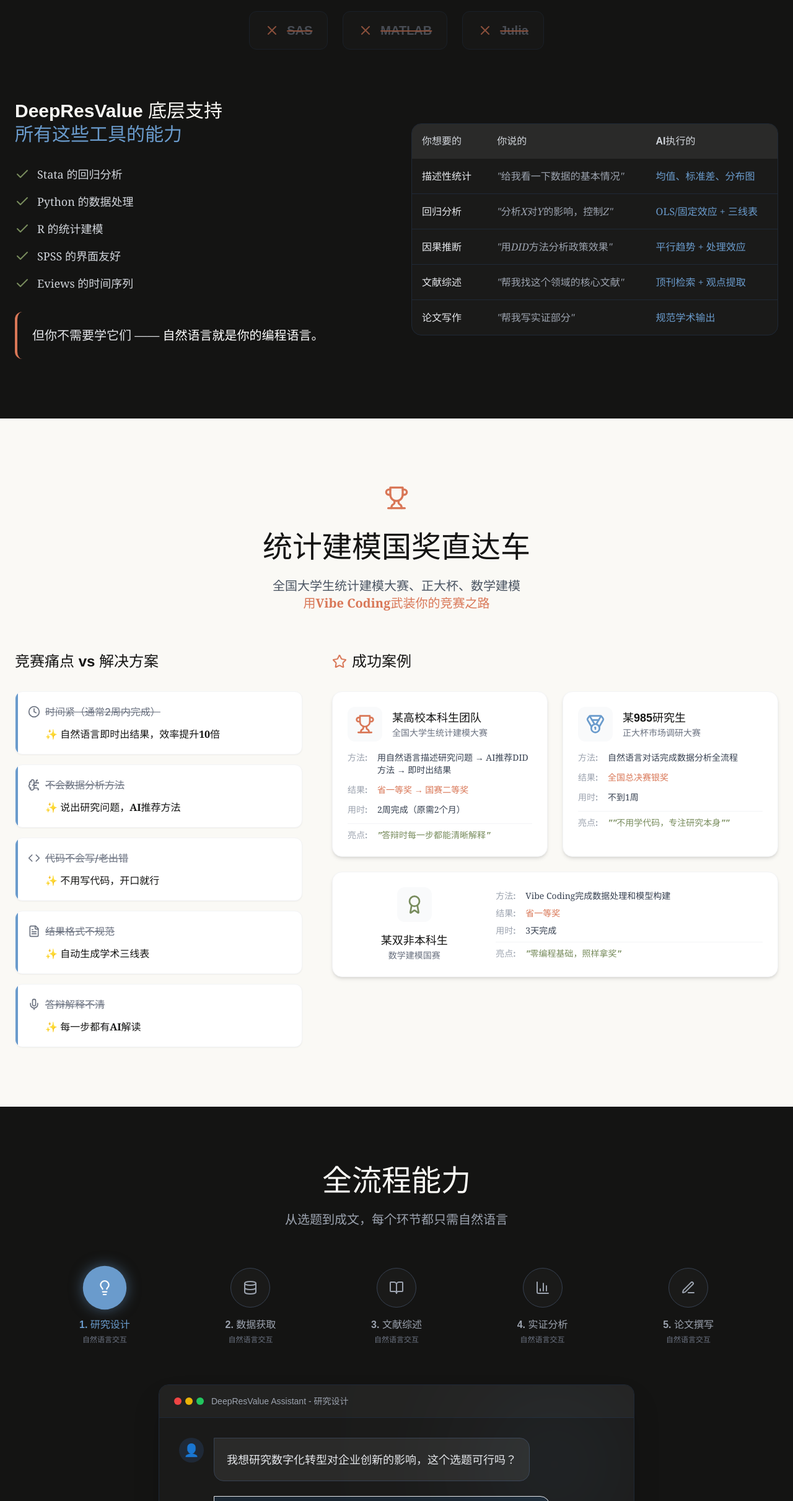
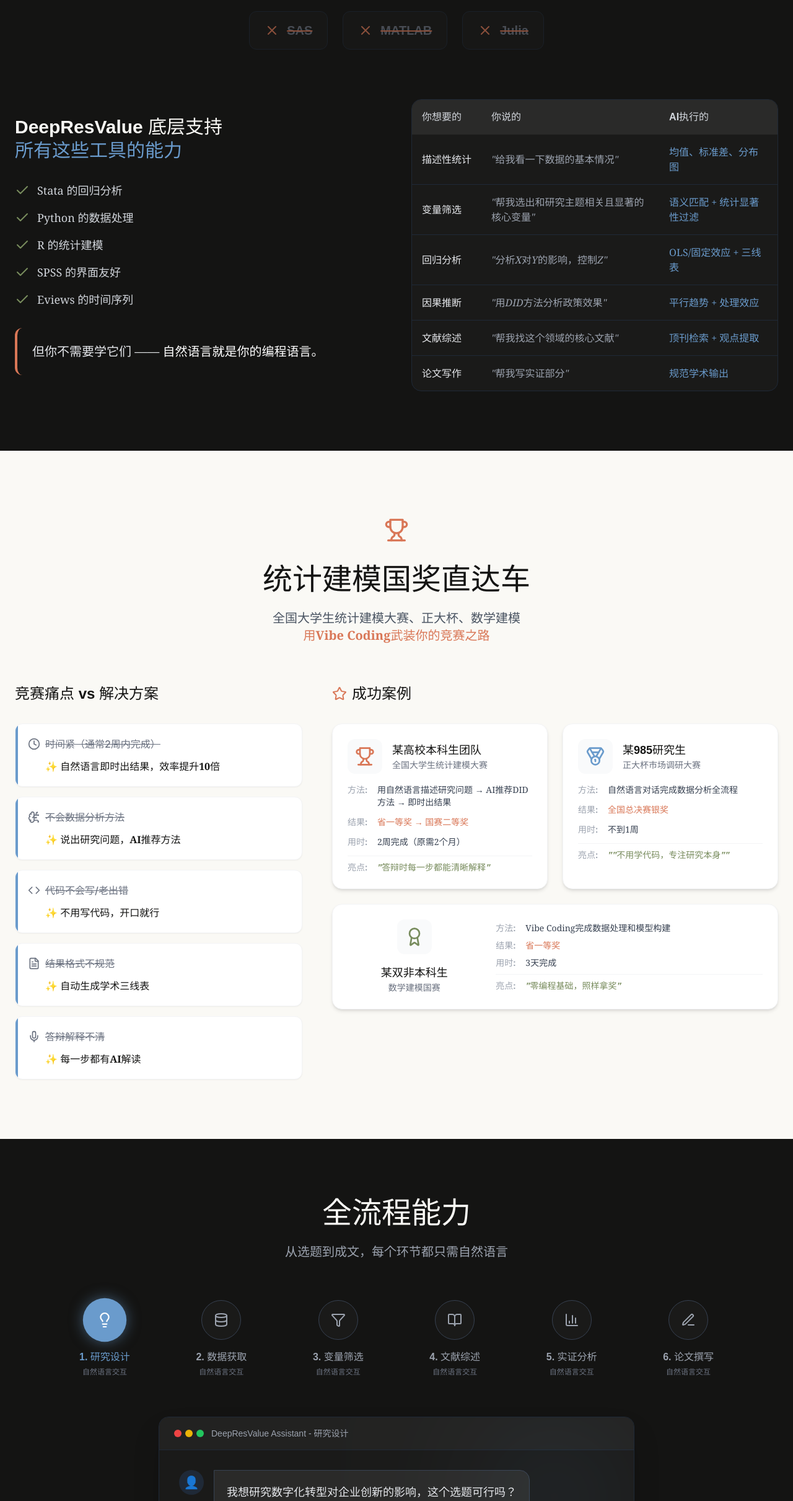
Before and after one commit to ZhangMochen1314/ZhangMochen1314, a React (Vite) app in the folder DeepResValue_WebApp/deer-flow/frontend/: page / in a window 1280 px wide. Shown: the part 2741-5162 px from the top of the page at 62% size. Built offline with nearby package versions, Linux system fonts and the light colour scheme.

Commit message:
feat: 浏览我的项目
Co-authored-by: traeagent <traeagent@users.noreply.github.com>

```diff
--- a/DeepResValue_WebApp/deer-flow/frontend/src/components/landing/ToolsSection.tsx
+++ b/DeepResValue_WebApp/deer-flow/frontend/src/components/landing/ToolsSection.tsx
@@ -7,6 +7,7 @@ export const ToolsSection: React.FC = () => {
 
   const scenarios = [
     { want: "描述性统计", say: "给我看一下数据的基本情况", do: "均值、标准差、分布图" },
+    { want: "变量筛选", say: "帮我选出和研究主题相关且显著的核心变量", do: "语义匹配 + 统计显著性过滤" },
     { want: "回归分析", say: "分析X对Y的影响，控制Z", do: "OLS/固定效应 + 三线表" },
     { want: "因果推断", say: "用DID方法分析政策效果", do: "平行趋势 + 处理效应" },
     { want: "文献综述", say: "帮我找这个领域的核心文献", do: "顶刊检索 + 观点提取" },
--- a/DeepResValue_WebApp/deer-flow/frontend/src/components/landing/WorkflowSection.tsx
+++ b/DeepResValue_WebApp/deer-flow/frontend/src/components/landing/WorkflowSection.tsx
@@ -1,6 +1,6 @@
 import React, { useState } from 'react';
 import { motion, AnimatePresence } from 'framer-motion';
-import { Lightbulb, Database, BookOpen, BarChart3, Edit3, ArrowRight } from 'lucide-react';
+import { Lightbulb, Database, BookOpen, BarChart3, Edit3, ArrowRight, Filter } from 'lucide-react';
 
 export const WorkflowSection: React.FC = () => {
   const [activeStep, setActiveStep] = useState(0);
@@ -22,20 +22,27 @@ export const WorkflowSection: React.FC = () => {
     },
     {
       id: 3,
+      title: "变量筛选",
+      icon: <Filter size={24} />,
+      say: "帮我从数据中选出与创新相关的核心控制变量，并确保结果显著",
+      reply: "已通过双重过滤：提取企业规模、资产负债率等5个语义相关变量，OLS检验后剔除了不显著项，最终保留3个核心控制变量..."
+    },
+    {
+      id: 4,
       title: "文献综述",
       icon: <BookOpen size={24} />,
       say: "帮我梳理数字化转型对企业创新的相关文献",
       reply: "检索到顶刊文献47篇，核心观点如下..."
     },
     {
-      id: 4,
+      id: 5,
       title: "实证分析",
       icon: <BarChart3 size={24} />,
       say: "用DID方法分析，检验平行趋势，输出三线表",
       reply: "正在执行双重差分...平行趋势通过，处理效应显著..."
     },
     {
-      id: 5,
+      id: 6,
       title: "论文撰写",
       icon: <Edit3 size={24} />,
       say: "帮我写成实证分析章节",
--- a/DeepResValue_WebApp/deer-flow/frontend/src/pages/Chat.tsx
+++ b/DeepResValue_WebApp/deer-flow/frontend/src/pages/Chat.tsx
@@ -1,5 +1,5 @@
 import { Link, useLocation, useNavigate } from "react-router-dom";
-import { MessageSquare, Settings, Database, BrainCircuit, Paperclip, Send, LogOut, Plus, Globe, FileType, X, Loader2, BookOpen, FileText, Filter, Trophy, LineChart, PieChart, Map, ChevronLeft, ChevronRight, Palette, FolderOpen, Image as ImageIcon, Code, File as FileIcon, Download, AlertCircle, Zap } from "lucide-react";
+import { MessageSquare, Settings, Database, BrainCircuit, Paperclip, Send, LogOut, Plus, Globe, FileType, X, Loader2, BookOpen, FileText, Filter, Trophy, LineChart, PieChart, Map, ChevronLeft, ChevronRight, Palette, FolderOpen, Image as ImageIcon, Code, File as FileIcon, Download, AlertCircle, Zap, Target } from "lucide-react";
 import { useState, useEffect, useRef } from "react";
 import ReactMarkdown from "react-markdown";
 import remarkGfm from "remark-gfm";
@@ -26,13 +26,14 @@ interface CustomSkill {
 }
 
 const CORE_SKILLS = [
-  { id: 'lit-search', icon: BookOpen, title: '文献检索', desc: '中英文核心期刊自动搜集与总结', color: 'text-indigo-600 dark:text-indigo-400', bg: 'bg-indigo-50 dark:bg-indigo-900/30', border: 'border-indigo-100 dark:border-indigo-800', hover: 'hover:border-indigo-300 dark:hover:border-indigo-500' },
-  { id: 'lit-review', icon: FileText, title: '文献综述', desc: '一键生成结构化学术综述报告', color: 'text-violet-600 dark:text-violet-400', bg: 'bg-violet-50 dark:bg-violet-900/30', border: 'border-violet-100 dark:border-violet-800', hover: 'hover:border-violet-300 dark:hover:border-violet-500' },
+  { id: 'empirical-selector', icon: Target, title: '核心变量筛选', desc: '基于语义与统计显著性的双重特征选择', color: 'text-[var(--theme-accent1)]', bg: 'bg-[var(--theme-accent1)]/10', border: 'border-[var(--theme-accent1)]/20', hover: 'hover:border-[var(--theme-accent1)]' },
+  { id: 'lit-search', icon: BookOpen, title: '文献检索', desc: '中英文核心期刊自动搜集与总结', color: 'text-[var(--theme-accent2)]', bg: 'bg-[var(--theme-accent2)]/10', border: 'border-[var(--theme-accent2)]/20', hover: 'hover:border-[var(--theme-accent2)]' },
+  { id: 'lit-review', icon: FileText, title: '文献综述', desc: '一键生成结构化学术综述报告', color: 'text-[var(--theme-accent3)]', bg: 'bg-[var(--theme-accent3)]/10', border: 'border-[var(--theme-accent3)]/20', hover: 'hover:border-[var(--theme-accent3)]' },
   { id: 'data-collect', icon: Database, title: '数据搜集', desc: '内置宏微观科研面板数据直取', color: 'text-blue-600 dark:text-blue-400', bg: 'bg-blue-50 dark:bg-blue-900/30', border: 'border-blue-100 dark:border-blue-800', hover: 'hover:border-blue-300 dark:hover:border-blue-500' },
   { id: 'data-clean', icon: Filter, title: '数据清洗', desc: '缺失值/异常值/缩尾自动化处理', color: 'text-cyan-600 dark:text-cyan-400', bg: 'bg-cyan-50 dark:bg-cyan-900/30', border: 'border-cyan-100 dark:border-cyan-800', hover: 'hover:border-cyan-300 dark:hover:border-cyan-500' },
   { id: 'modeling', icon: Trophy, title: '2026建模大赛指导', desc: '国赛/美赛实战模型及写作辅导', color: 'text-amber-600 dark:text-amber-400', bg: 'bg-amber-50 dark:bg-amber-900/30', border: 'border-amber-100 dark:border-amber-800', hover: 'hover:border-amber-300 dark:hover:border-amber-500' },
   { id: 'did-analysis', icon: LineChart, title: 'DID分析', desc: '双重差分、平行趋势检验与PSM', color: 'text-emerald-600 dark:text-emerald-400', bg: 'bg-emerald-50 dark:bg-emerald-900/30', border: 'border-emerald-100 dark:border-emerald-800', hover: 'hover:border-emerald-300 dark:hover:border-emerald-500' },
-  { id: 'sci-plot', icon: PieChart, title: '科研绘图', desc: '一键生成论文级高清统计图表', color: 'text-rose-600 dark:text-rose-400', bg: 'bg-rose-50 dark:bg-rose-900/30', border: 'border-rose-100 dark:border-rose-800', hover: 'hover:border-rose-300 dark:hover:border-rose-500' },
+  { id: 'sci-plot', icon: PieChart, title: '科研绘图', desc: '一键生成论文级高清统计图表', color: 'text-[var(--theme-accent1)]', bg: 'bg-[var(--theme-accent1)]/10', border: 'border-[var(--theme-accent1)]/20', hover: 'hover:border-[var(--theme-accent1)]' },
   { id: 'spatial', icon: Map, title: '空间计量', desc: '空间权重矩阵与SDM模型计算', color: 'text-fuchsia-600 dark:text-fuchsia-400', bg: 'bg-fuchsia-50 dark:bg-fuchsia-900/30', border: 'border-fuchsia-100 dark:border-fuchsia-800', hover: 'hover:border-fuchsia-300 dark:hover:border-fuchsia-500' },
 ];
 
```
Also changed, not shown: 7 other files (tests, documents, lock files or other folders).
